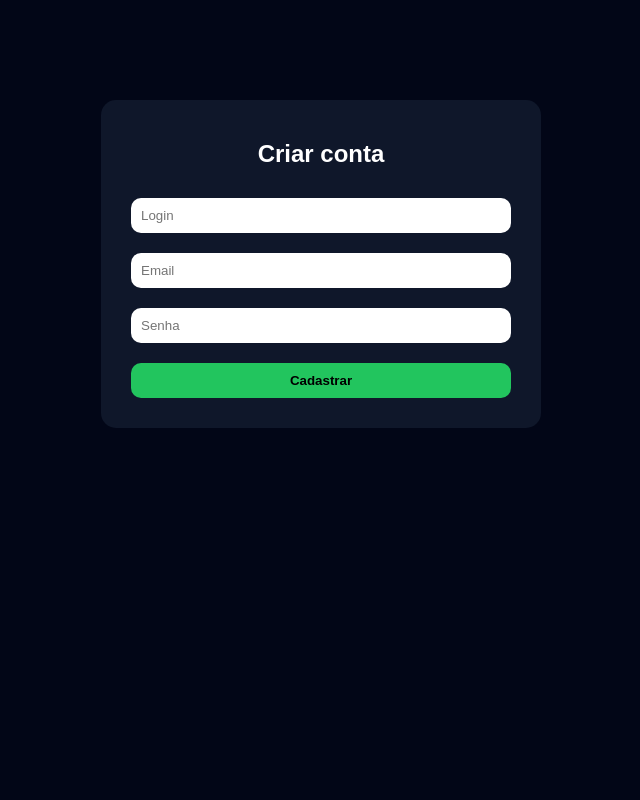
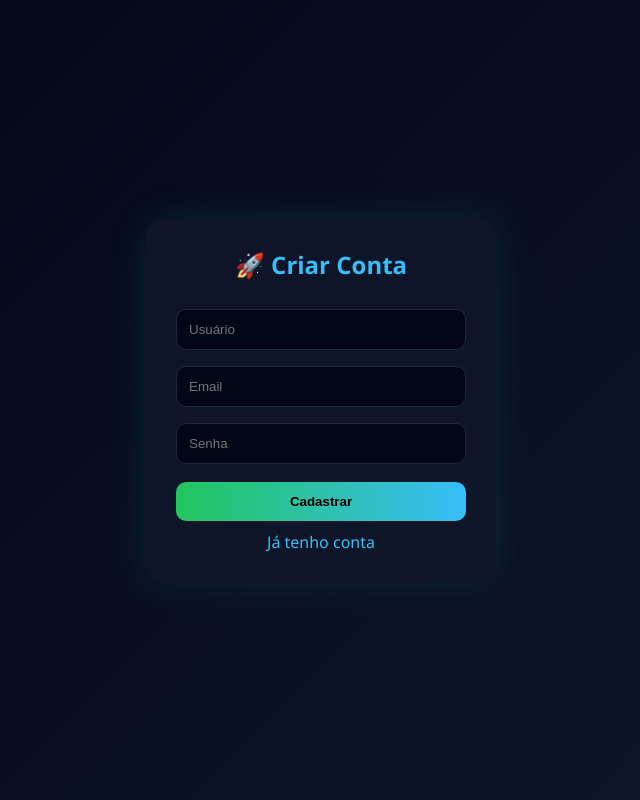
Before and after one commit to cauanexel633-arch/dowload-tiktok, a Flask app: page /register in a window 1280 px wide. Shown: the whole page, without its empty margins (319-959 px from the left). Run offline with Flask 3, Linux system fonts and the light colour scheme.

Commit message:
atualização

```diff
--- a/app.py
+++ b/app.py
@@ -1,165 +1,155 @@
+import os
 import sqlite3
-from flask import Flask, render_template, request, redirect, session
+import requests
+from flask import Flask, render_template, request, redirect, session, send_file
 from werkzeug.security import generate_password_hash, check_password_hash
-from datetime import datetime, timedelta
 
 app = Flask(__name__)
-app.secret_key = "segredo_super_forte"
+app.secret_key = "segredo123"
 
-# ================= DB =================
-def db():
-    return sqlite3.connect("database.db")
+DB = "database.db"
 
-def criar_db():
-    conn = db()
+# ================= DATABASE =================
+def init_db():
+    conn = sqlite3.connect(DB)
     c = conn.cursor()
 
     c.execute("""
     CREATE TABLE IF NOT EXISTS users (
         id INTEGER PRIMARY KEY AUTOINCREMENT,
-        login TEXT UNIQUE,
+        username TEXT,
         email TEXT,
-        senha TEXT,
-        plano TEXT,
-        downloads INTEGER,
-        reset_date TEXT
+        password TEXT,
+        plano TEXT DEFAULT 'free',
+        downloads INTEGER DEFAULT 0
     )
     """)
 
     conn.commit()
     conn.close()
 
-criar_db()
+init_db()
 
-# ================= RESET =================
-def resetar(user):
-    hoje = datetime.now()
-    reset = datetime.strptime(user[6], "%Y-%m-%d")
+# ================= TIKTOK =================
+def baixar_video(url):
+    try:
+        headers = {
+            "User-Agent": "Mozilla/5.0"
+        }
 
-    if hoje >= reset:
-        conn = db()
-        c = conn.cursor()
+        r = requests.get(url, headers=headers, stream=True)
 
-        novo = (hoje + timedelta(days=7)).strftime("%Y-%m-%d")
+        if r.status_code != 200:
+            return None
 
-        c.execute("""
-        UPDATE users SET downloads = 0, reset_date = ?
-        WHERE id = ?
-        """, (novo, user[0]))
+        path = "video.mp4"
 
-        conn.commit()
-        conn.close()
+        with open(path, "wb") as f:
+            for chunk in r.iter_content(1024):
+                f.write(chunk)
+
+        return path
+
+    except:
+        return None
 
 # ================= ROTAS =================
 
 @app.route("/")
 def home():
-    if "user_id" not in session:
-        return redirect("/login")
+    if "user" in session:
+        return redirect("/dashboard")
+    return redirect("/login")
 
-    conn = db()
-    c = conn.cursor()
+# ---------- LOGIN ----------
+@app.route("/login", methods=["GET", "POST"])
+def login():
+    if request.method == "POST":
+        user = request.form["username"]
+        senha = request.form["password"]
 
-    c.execute("SELECT * FROM users WHERE id = ?", (session["user_id"],))
-    user = c.fetchone()
+        conn = sqlite3.connect(DB)
+        c = conn.cursor()
 
-    resetar(user)
+        c.execute("SELECT * FROM users WHERE username=?", (user,))
+        data = c.fetchone()
 
-    limite = 2 if user[4] == "free" else 999
+        conn.close()
 
-    return render_template("dashboard.html",
-        login=user[1],
-        plano=user[4],
-        usados=user[5],
-        limite=limite
-    )
+        if data and check_password_hash(data[3], senha):
+            session["user"] = data[1]
+            return redirect("/dashboard")
 
-# ================= REGISTER =================
+    return render_template("login.html")
+
+# ---------- REGISTER ----------
 @app.route("/register", methods=["GET", "POST"])
 def register():
     if request.method == "POST":
-        login = request.form["login"]
+        user = request.form["username"]
         email = request.form["email"]
-        senha = generate_password_hash(request.form["senha"])
+        senha = generate_password_hash(request.form["password"])
 
-        conn = db()
+        conn = sqlite3.connect(DB)
         c = conn.cursor()
 
-        try:
-            reset = (datetime.now() + timedelta(days=7)).strftime("%Y-%m-%d")
+        c.execute("INSERT INTO users (username,email,password) VALUES (?,?,?)",
+                  (user, email, senha))
 
-            c.execute("""
-            INSERT INTO users (login, email, senha, plano, downloads, reset_date)
-            VALUES (?, ?, ?, 'free', 0, ?)
-            """, (login, email, senha, reset))
+        conn.commit()
+        conn.close()
 
-            conn.commit()
-            return redirect("/login")
-
-        except:
-            return "❌ Login já existe!"
-
-        finally:
-            conn.close()
+        return redirect("/login")
 
     return render_template("register.html")
 
-# ================= LOGIN =================
-@app.route("/login", methods=["GET", "POST"])
-def login():
+# ---------- DASHBOARD ----------
+@app.route("/dashboard", methods=["GET", "POST"])
+def dashboard():
+    if "user" not in session:
+        return redirect("/login")
+
+    video = None
+    erro = None
+
     if request.method == "POST":
-        login = request.form["login"]
-        senha = request.form["senha"]
+        url = request.form["url"]
 
-        conn = db()
+        conn = sqlite3.connect(DB)
         c = conn.cursor()
 
-        c.execute("SELECT * FROM users WHERE login = ?", (login,))
-        user = c.fetchone()
+        c.execute("SELECT downloads, plano FROM users WHERE username=?",
+                  (session["user"],))
+        data = c.fetchone()
+
+        downloads, plano = data
+
+        # limite plano
+        if plano == "free" and downloads >= 2:
+            erro = "Limite semanal atingido!"
+        else:
+            video = baixar_video(url)
+
+            if video:
+                c.execute("UPDATE users SET downloads = downloads + 1 WHERE username=?",
+                          (session["user"],))
+                conn.commit()
 
         conn.close()
 
-        if user and check_password_hash(user[3], senha):
-            session["user_id"] = user[0]
-            return redirect("/")
+    return render_template("dashboard.html", video=video, erro=erro)
 
-        return "❌ Login inválido"
+# ---------- DOWNLOAD ----------
+@app.route("/download")
+def download():
+    return send_file("video.mp4", as_attachment=True)
 
-    return render_template("login.html")
-
-# ================= DOWNLOAD =================
-@app.route("/baixar")
-def baixar():
-    if "user_id" not in session:
-        return redirect("/login")
-
-    conn = db()
-    c = conn.cursor()
-
-    c.execute("SELECT * FROM users WHERE id = ?", (session["user_id"],))
-    user = c.fetchone()
-
-    resetar(user)
-
-    limite = 2 if user[4] == "free" else 999
-
-    if user[5] >= limite:
-        return "🚫 Limite do plano FREE atingido!"
-
-    c.execute("""
-    UPDATE users SET downloads = downloads + 1 WHERE id = ?
-    """, (user[0],))
-
-    conn.commit()
-    conn.close()
-
-    return "✅ Download liberado!"
-
-# ================= LOGOUT =================
+# ---------- LOGOUT ----------
 @app.route("/logout")
 def logout():
     session.clear()
     return redirect("/login")
 
+# ================= RUN =================
 if __name__ == "__main__":
     app.run(debug=True)
--- a/static/style.css
+++ b/static/style.css
@@ -1,33 +1,89 @@
-body {
-    background: #020617;
-    color: white;
-    font-family: Arial;
+* {
+    margin: 0;
+    padding: 0;
+    box-sizing: border-box;
 }
 
-.box {
-    max-width: 400px;
-    margin: auto;
-    margin-top: 100px;
-    background: #0f172a;
-    padding: 20px;
-    border-radius: 15px;
+body {
+    font-family: 'Segoe UI', sans-serif;
+    background: linear-gradient(135deg, #020617, #0f172a);
+    color: #fff;
+    height: 100vh;
+    display: flex;
+    justify-content: center;
+    align-items: center;
+}
+
+/* CONTAINER */
+.container {
+    background: rgba(15, 23, 42, 0.9);
+    padding: 30px;
+    border-radius: 20px;
+    width: 350px;
+    box-shadow: 0 0 40px rgba(0,255,255,0.1);
     text-align: center;
 }
 
-input {
-    width: 90%;
-    padding: 10px;
-    margin: 10px;
-    border-radius: 10px;
-    border: none;
+/* TITULO */
+h1 {
+    margin-bottom: 20px;
+    font-size: 24px;
+    color: #38bdf8;
 }
 
-button {
-    width: 95%;
-    padding: 10px;
-    margin: 10px;
-    background: #22c55e;
+/* INPUTS */
+input {
+    width: 100%;
+    padding: 12px;
+    margin: 8px 0;
     border: none;
     border-radius: 10px;
+    outline: none;
+    background: #020617;
+    color: white;
+    border: 1px solid #1e293b;
+}
+
+/* BOTÃO */
+button {
+    width: 100%;
+    padding: 12px;
+    margin-top: 10px;
+    border: none;
+    border-radius: 10px;
+    background: linear-gradient(90deg, #22c55e, #38bdf8);
+    color: black;
+    font-weight: bold;
+    cursor: pointer;
+    transition: 0.3s;
+}
+
+button:hover {
+    transform: scale(1.05);
+    box-shadow: 0 0 15px #38bdf8;
+}
+
+/* LINKS */
+a {
+    display: block;
+    margin-top: 10px;
+    color: #38bdf8;
+    text-decoration: none;
+}
+
+/* ERRO */
+.erro {
+    color: #ef4444;
+    margin-top: 10px;
+}
+
+/* DOWNLOAD */
+.download {
+    display: inline-block;
+    margin-top: 15px;
+    padding: 10px 20px;
+    border-radius: 10px;
+    background: #22c55e;
+    color: black;
     font-weight: bold;
 }
--- a/templates/register.html
+++ b/templates/register.html
@@ -1,20 +1,14 @@
-<!DOCTYPE html>
-<html>
-<head>
-    <link rel="stylesheet" href="/static/style.css">
-</head>
-<body>
+<link rel="stylesheet" href="/static/style.css">
 
-<div class="box">
-    <h2>Criar conta</h2>
+<div class="container">
+    <h1>🚀 Criar Conta</h1>
 
-    <form method="POST">
-        <input name="login" placeholder="Login">
+    <form method="post">
+        <input name="username" placeholder="Usuário">
         <input name="email" placeholder="Email">
-        <input name="senha" type="password" placeholder="Senha">
+        <input name="password" type="password" placeholder="Senha">
         <button>Cadastrar</button>
     </form>
+
+    <a href="/login">Já tenho conta</a>
 </div>
-
-</body>
-</html>
```
Also changed, not shown: downloader.py (deleted, +0 -54 lines), templates/dashboard.html (+16 -15 lines), templates/login.html (+6 -14 lines), database.db (added).
